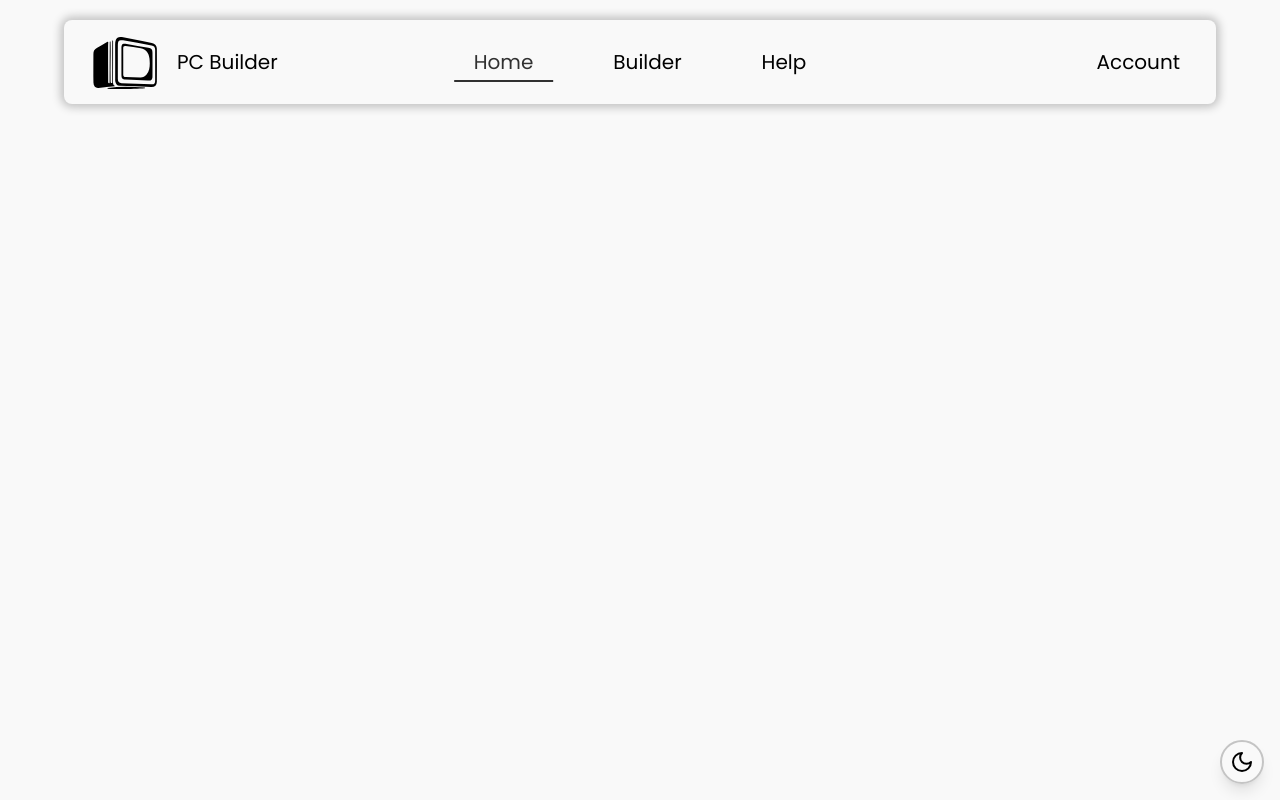
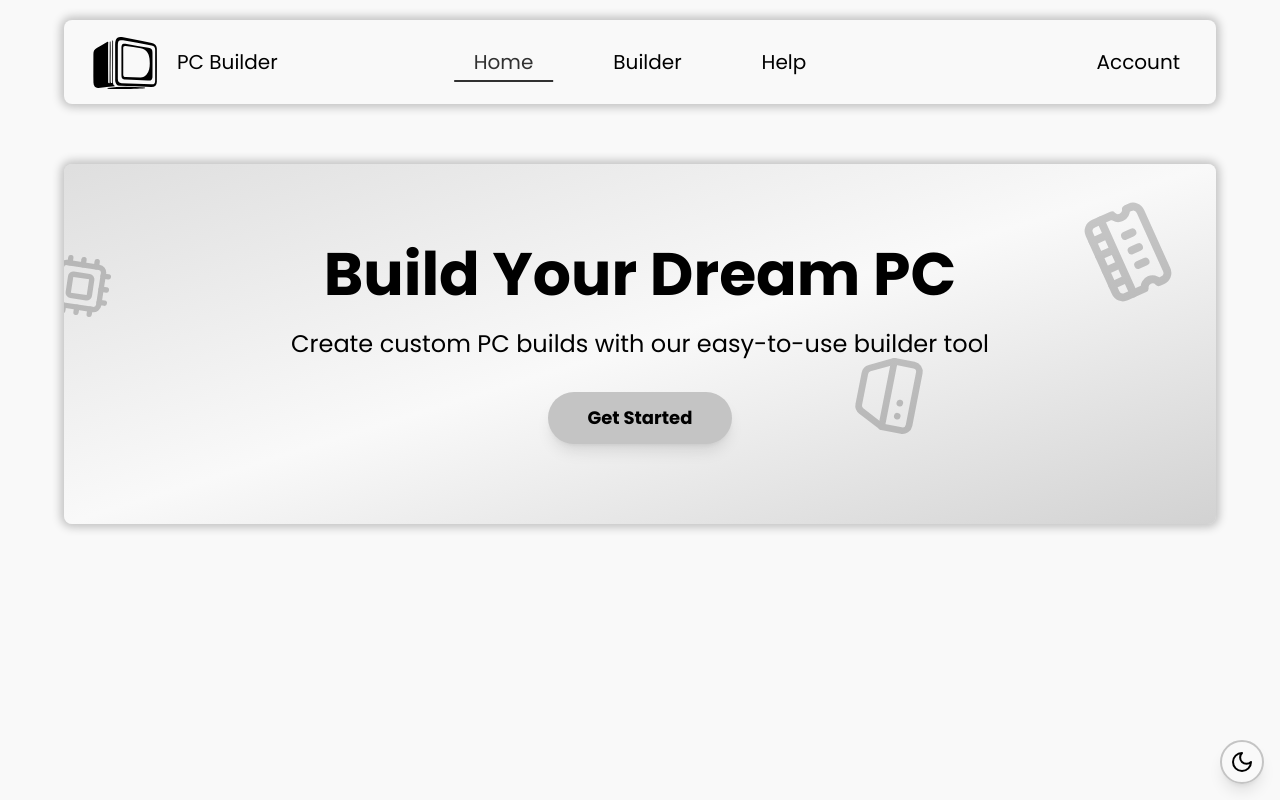
Before and after one commit to artumont/PCBuilder, a Next.js app in the folder frontend/: page / in a window 1280 px wide. Built offline with nearby package versions, Linux system fonts and the light colour scheme.

Commit message:
Add navigation selector and content components; enhance layout and styling

```diff
--- a/frontend/src/app/globals.css
+++ b/frontend/src/app/globals.css
@@ -41,3 +41,15 @@ body {
 .text-xxl {
     font-size: 1.3rem;
 }
+
+.main-button {
+    background-color: var(--color-primary);
+    color: var(--color-white);
+    padding: 0.5rem 1rem;
+    border-radius: 0.5rem;
+    transition: background-color 0.3s;
+}
+
+.main-button:hover {
+    background-color: var(--color-secondary);
+}
--- a/frontend/src/app/layout.tsx
+++ b/frontend/src/app/layout.tsx
@@ -47,7 +47,7 @@ export default function RootLayout({
     return (
         <html lang="en" suppressHydrationWarning>
             <body
-                className={`${poppins.variable} antialiased`}
+                className={`${poppins.variable} antialiased min-h-screen`}
             >
                 <NavigationProvider>
                     <ThemeProvider
--- a/frontend/src/app/page.tsx
+++ b/frontend/src/app/page.tsx
@@ -1,11 +1,13 @@
 'use client'
 
 import NavBar from '@/components/NavBar'
+import NavSelector from '@/components/NavSelector';
 
 export default function Home() {
     return (
-        <main className="flex flex-col items-center w-screen h-screen bg-light dark:bg-dark">
+        <main className="flex flex-col items-center w-screen min-h-screen bg-light dark:bg-dark">
             <NavBar />
+            <NavSelector />
         </main>
     );
 }
--- a/frontend/src/components/NavBar.tsx
+++ b/frontend/src/components/NavBar.tsx
@@ -49,7 +49,7 @@ export default function NavBar() {
     };
 
     return (
-        <nav className="mx-auto w-[85%] lg:w-[90%] my-5 px-7 py-2 bg-light dark:bg-dark gl-1 rounded-lg">
+        <nav className="mx-auto w-[85%] lg:w-[90%] my-5 px-7 py-2 bg-light dark:bg-dark gl-1 rounded-lg z-50 fixed lg:static">
             <div className="flex flex-col lg:flex-row lg:items-center">
                 <div className="flex items-center justify-between lg:w-auto">
                     <div className="flex items-center">
@@ -80,7 +80,7 @@ export default function NavBar() {
                     </button>
                 </div>
 
-                <div className={`${isOpen ? 'flex' : 'hidden'} lg:flex flex-col lg:flex-row w-screen lg:absolute lg:left-0 lg:top-7 lg:justify-center`}>
+                <div className={`${isOpen ? 'flex' : 'hidden'} lg:flex flex-col lg:flex-row lg:w-screen lg:absolute lg:left-0 lg:top-7 lg:justify-center`}>
                     <div className="flex flex-col lg:flex-row">
                         <motion.button
                             variants={buttonVariants}
--- /dev/null
+++ b/frontend/src/components/NavSelector.tsx
@@ -0,0 +1,32 @@
+'use client'
+
+import { useNavigation } from '@/context/NavContext';
+import AccountContent from './pages/AccountContent';
+import BuilderContent from './pages/BuilderContent';
+import HelpContent from './pages/HelpContent';
+import HomeContent from './pages/HomeContent';
+
+export default function NavSelector() {
+    const { activeButton } = useNavigation();
+
+    const renderContent = () => {
+        switch (activeButton) {
+            case 'home':
+                return <HomeContent />;
+            case 'builder':
+                return <BuilderContent />;
+            case 'help':
+                return <HelpContent />;
+            case 'account':
+                return <AccountContent />;
+            default:
+                return <HomeContent />;
+        }
+    };
+
+    return (
+        <div className="mx-auto h-full w-[85%] lg:w-[90%] py-5 flex justify-center">
+            {renderContent()}
+        </div>
+    );
+}
--- /dev/null
+++ b/frontend/src/components/pages/AccountContent.tsx
@@ -0,0 +1,9 @@
+'use client'
+
+export default function AccountContent() {
+    return (
+        <div className="w-full h-full">
+            Account Content
+        </div>
+    )
+}
--- /dev/null
+++ b/frontend/src/components/pages/BuilderContent.tsx
@@ -0,0 +1,9 @@
+'use client'
+
+export default function BuilderContent() {
+    return (
+        <div className="w-full h-full">
+            Builder Content
+        </div>
+    )
+}
--- /dev/null
+++ b/frontend/src/components/pages/HelpContent.tsx
@@ -0,0 +1,9 @@
+'use client'
+
+export default function HelpContent() {
+    return (
+        <div className="w-full h-full">
+            Help Content
+        </div>
+    )
+}
--- /dev/null
+++ b/frontend/src/components/pages/HomeContent.tsx
@@ -0,0 +1,119 @@
+'use client'
+
+import { motion } from "motion/react"
+import { Cpu, HardDrive, MemoryStickIcon as Memory } from "lucide-react"
+import { delay } from "motion"
+
+export default function HomeContent() {
+    const containerVariants = {
+        hidden: {
+            opacity: 0
+        },
+        visible: {
+            opacity: 1,
+            transition: {
+                delayChildren: 0.3,
+                staggerChildren: 0.2
+            }
+        }
+    }
+
+    const itemVariants = {
+        hidden: {
+            opacity: 0,
+            y: -20
+        },
+        visible: {
+            opacity: 1,
+            y: 0,
+            transition: {
+                duration: 0.5
+            }
+        }
+    }
+
+    const buttonVariants = {
+        initial: { opacity: 0 },
+        visible: {
+            opacity: 1,
+            transition: {
+                delay: 0.9,
+                duration: 0.5
+            }
+        },
+        hover: {
+            scale: 1.02,
+            transition: {
+                duration: 0.1,
+                ease: "easeInOut"
+            }
+        },
+        tap: {
+            scale: 0.9,
+            transition: {
+                duration: 0.001,
+                ease: "easeInOut"
+            }
+        }
+    };
+
+    return (
+        <div className="w-full mt-32 lg:mt-5">
+            <section className="relative text-center py-20 px-4 overflow-hidden rounded-lg gl-1">
+                <div className="absolute inset-0 bg-gradient-to-br from-light-secondary via-light to-light-terciary dark:from-dark-secondary dark:via-dark dark:to-dark-terciary opacity-50 z-0"></div>
+                <motion.div
+                    className="relative z-10"
+                    variants={containerVariants}
+                    initial="hidden"
+                    animate="visible"
+                >
+                    <motion.h1
+                        className="text-5xl lg:text-6xl font-bold mb-6"
+                        variants={itemVariants}
+                    >
+                        Build Your Dream PC
+                    </motion.h1>
+                    <motion.p
+                        className="text-xl lg:text-2xl mb-8"
+                        variants={itemVariants}
+                    >
+                        Create custom PC builds with our easy-to-use builder tool
+                    </motion.p>
+                    <motion.button
+                        variants={buttonVariants}
+                        initial="initial"
+                        animate="visible"
+                        whileHover="hover"
+                        whileTap="tap"
+                        className="bg-light-secondary dark:bg-dark-secondary px-10 py-3 rounded-full font-bold text-lg shadow-lg hover:shadow-xl transition-all duration-300"
+                    >
+                        Get Started
+                    </motion.button>
+                </motion.div>
+                <div className="absolute inset-0 z-0 overflow-hidden">
+                    <motion.div
+                        className="absolute -left-4 top-1/4"
+                        animate={{ rotate: 360 }}
+                        transition={{ duration: 20, repeat: Number.POSITIVE_INFINITY, ease: "linear" }}
+                    >
+                        <Cpu className="w-16 h-16 opacity-20" />
+                    </motion.div>
+                    <motion.div
+                        className="absolute right-1/4 bottom-1/4"
+                        animate={{ rotate: -360 }}
+                        transition={{ duration: 25, repeat: Number.POSITIVE_INFINITY, ease: "linear" }}
+                    >
+                        <HardDrive className="w-20 h-20 opacity-20" />
+                    </motion.div>
+                    <motion.div
+                        className="absolute right-10 top-10"
+                        animate={{ rotate: 360 }}
+                        transition={{ duration: 30, repeat: Number.POSITIVE_INFINITY, ease: "linear" }}
+                    >
+                        <Memory className="w-24 h-24 opacity-20" />
+                    </motion.div>
+                </div>
+            </section>
+        </div>
+    )
+}
```
